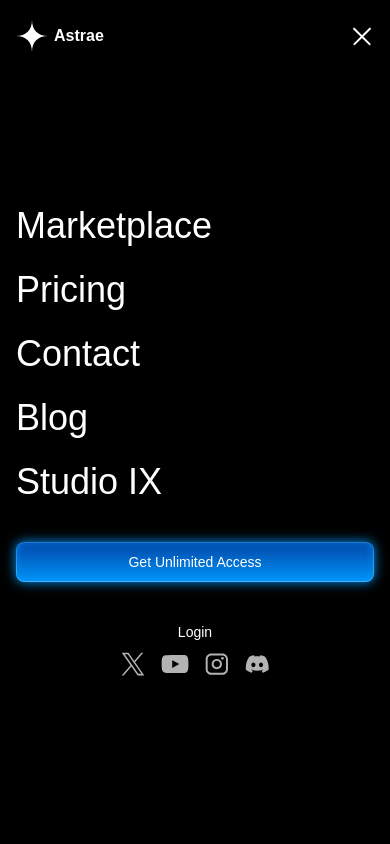
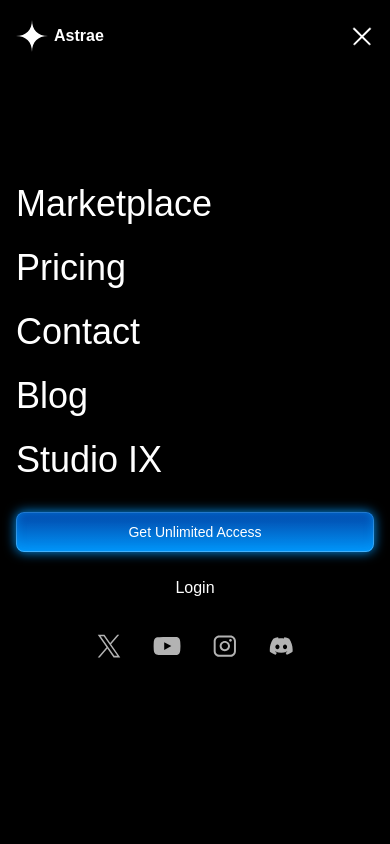
Before and after one commit to Astrae-Design/astrae, a Next.js app: page /legals/terms in a window 390 px wide. Both pictures are taken after a click on the button 362 px from the left and 36 px from the top of the page. Shown: the top 844 px of the page. Built offline with nearby package versions, Linux system fonts and the light colour scheme.

Commit message:
Fix hamburger menu

```diff
--- a/src/components/common/mobile-navigation.tsx
+++ b/src/components/common/mobile-navigation.tsx
@@ -13,13 +13,13 @@ const MobileNavigation = () => {
     setMobileNav(!mobileNav);
   };
   return (
-    <header className="sticky top-0 inset-x-0 p-0 md:hidden z-[2147483002]">
+    <header className="sticky top-0 inset-x-0 p-0 md:hidden z-[2147483003]">
       <nav className="container mx-auto">
         <motion.button
           initial="hide"
           animate={mobileNav ? "show" : "hide"}
           onClick={toggleMobileNav}
-          className="flex flex-col space-y-1.5 relative z-10"
+          className="flex flex-col space-y-1.5 relative z-[2147483004]"
         >
           <motion.span
             variants={{
@@ -90,7 +90,7 @@ const MobileNavigation = () => {
                 initial="hide"
                 animate="show"
                 exit="hide"
-                className="fixed inset-0 bg-[#000] px-[8px] flex flex-col justify-center space-y-10 lg:hidden"
+                className="fixed z-[2147483002] inset-0 bg-[#000] px-[8px] flex flex-col justify-center lg:hidden"
               >
                 <Link className="h-8 absolute top-5 container" href="/">
                   <div className="inline-flex gap-1.5 justify-center items-center">
@@ -152,7 +152,7 @@ const MobileNavigation = () => {
                       opacity: 1,
                     },
                   }}
-                  className="w-full container"
+                  className="w-full container mt-8 mb-6"
                 >
                   <PrimaryButton>Get Unlimited Access</PrimaryButton>
                 </motion.div>
@@ -169,8 +169,10 @@ const MobileNavigation = () => {
                   }}
                   className="list-none flex flex-col items-center justify-center container"
                 >
-                  <p className=" text-sm text-white">Login</p>
-                  <div className=" inline-flex items-center mt-2 gap-4">
+                  <Link href="/welcome" className="mb-4">
+                    <p className=" text-base text-white">Login</p>
+                  </Link>
+                  <div className=" inline-flex items-center mt-4 gap-8">
                     <Link href="https://x.com/astraedesign0">
                       <div className="relative h-6 w-6 cursor-pointer opacity-70 hover:opacity-100 transition-all ease-in-out duration-300">
                         <Image
```
